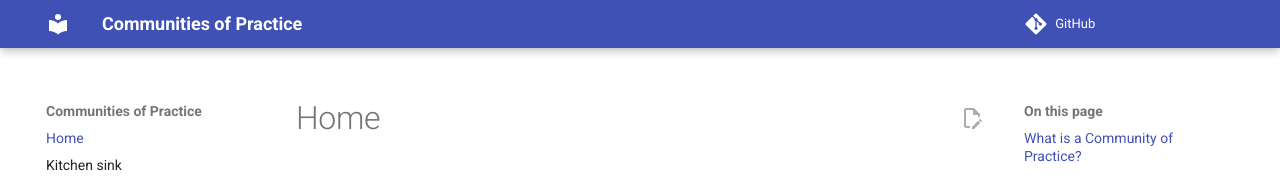
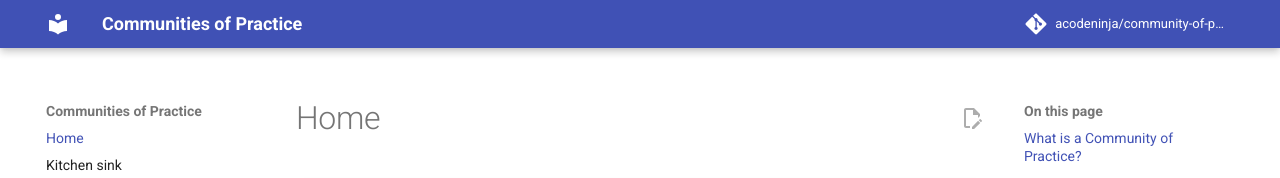
Before and after one commit to acodeninja/community-of-practice-template, an MkDocs documentation site: the page built from docs/index.md, in a window 1280 px wide. Shown: the top 178 px of the page. Built offline with MkDocs 1.6.1 and Material for MkDocs 9.7.7, drawn with Linux system fonts in a browser that asks for light colours; comment, search, counter and statistics services are not loaded.

Commit message:
Add repo name for display in docs

```diff
--- a/mkdocs.yml
+++ b/mkdocs.yml
@@ -1,5 +1,6 @@
 site_name: Communities of Practice
 repo_url: https://github.com/acodeninja/community-of-practice-template
+repo_name: acodeninja/community-of-practice-template
 edit_uri: edit/main/docs/
 
 theme:
```
